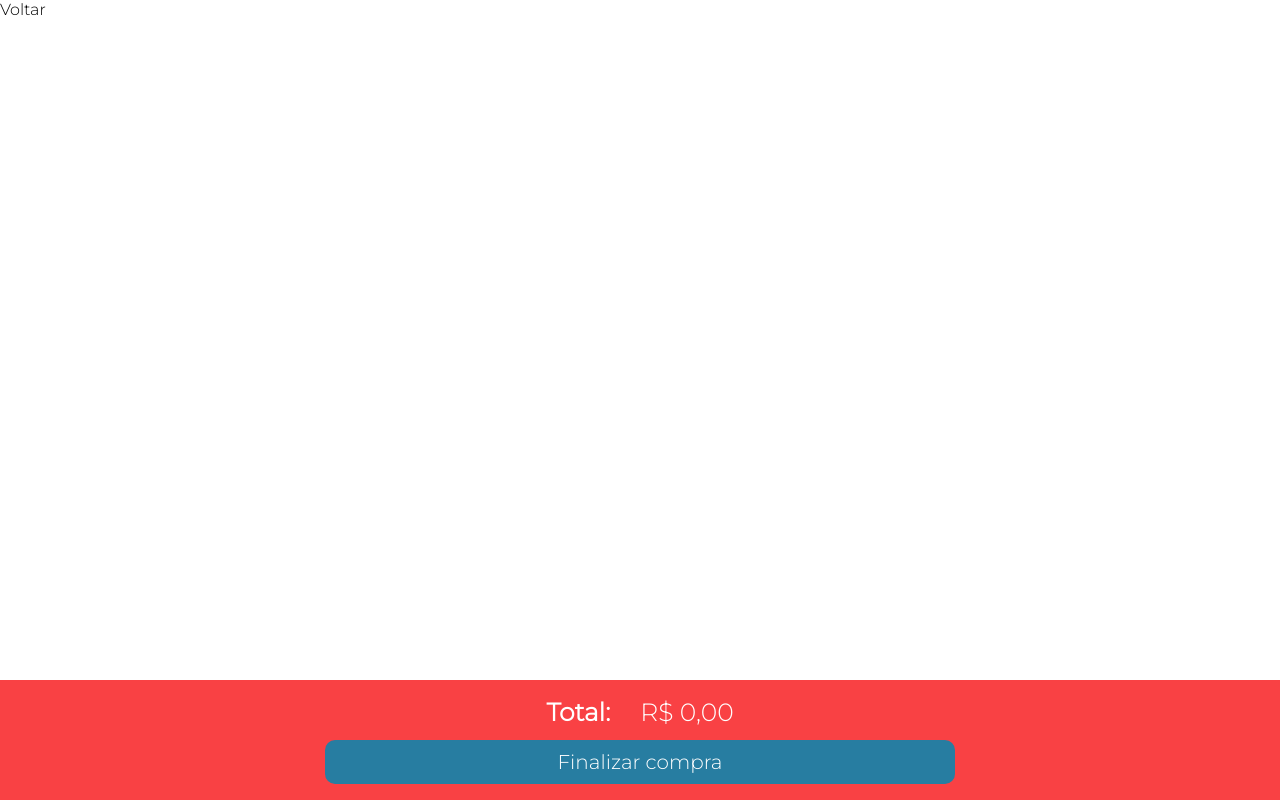
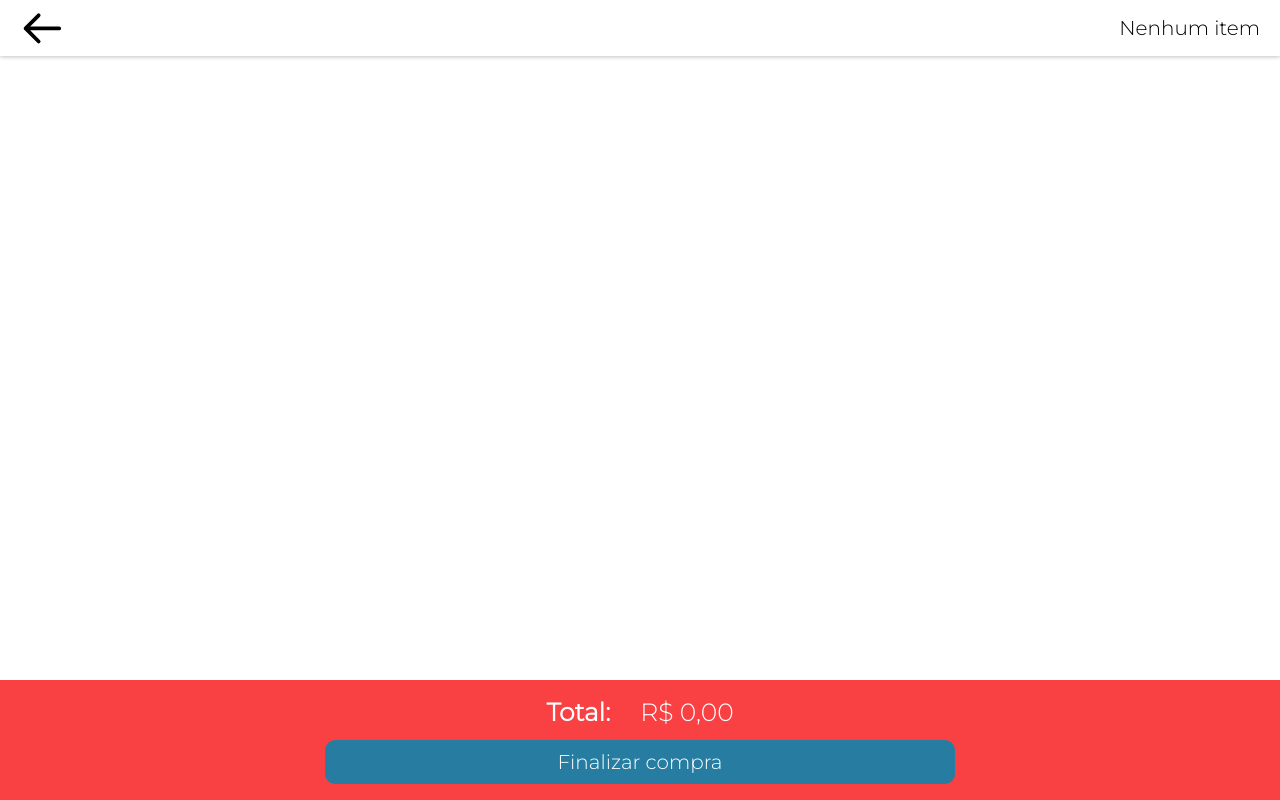
Before and after one commit to Braz99/ecommerce3, a React (Create React App) app: page /cart in a window 1280 px wide. Built offline with nearby package versions, Linux system fonts and the light colour scheme.

Commit message:
Cria e estiliza o componente que renderiza as informações do cart

```diff
--- /dev/null
+++ b/src/components/CartInformation.jsx
@@ -0,0 +1,40 @@
+import { useSelector } from "react-redux";
+import { useHistory } from "react-router-dom";
+
+export default function CartInformation() {
+  let history = useHistory();
+
+  let { cart } = useSelector((state) => state);
+
+  let cartItems =
+    cart.length > 0 ? cart.reduce((prev, item) => prev + item?.quantity, 0) : 0;
+
+  return (
+    <div className="cart-info">
+      <i className="cart-info-icon-back" onClick={() => history.push("/")}>
+        <svg
+          xmlns="http://www.w3.org/2000/svg"
+          className="h-6 w-6"
+          fill="none"
+          viewBox="0 0 24 24"
+          stroke="black"
+          strokeWidth={2}
+        >
+          <path
+            strokeLinecap="round"
+            strokeLinejoin="round"
+            d="M10 19l-7-7m0 0l7-7m-7 7h18"
+          />
+        </svg>
+      </i>
+
+      <span className="cart-total-items">
+        {cartItems === 0
+          ? "Nenhum item"
+          : cartItems === 1
+          ? `${cartItems} item`
+          : `${cartItems} itens`}
+      </span>
+    </div>
+  );
+}
--- a/src/pages/Cart/index.js
+++ b/src/pages/Cart/index.js
@@ -1,17 +1,15 @@
 import React from "react";
-import { useHistory } from "react-router-dom";
+import CartInformation from "../../components/CartInformation";
 import MainCart from "../../components/MainCart";
 import TotalValue from "../../components/TotalValue";
 import "../../styles/cart.css";
 import "../../styles/total-value.css";
+import "../../styles/cart-info.css";
 
 export default function Cart() {
-  let history = useHistory();
   return (
     <div className="layout-cart">
-      <div className="info-cart" onClick={() => history.push("/")}>
-        Voltar
-      </div>
+      <CartInformation />
       <MainCart />
       <TotalValue />
     </div>
--- /dev/null
+++ b/src/styles/cart-info.css
@@ -0,0 +1,51 @@
+.cart-info {
+  display: flex;
+  justify-content: space-between;
+  align-items: center;
+  padding: 0px 20px;
+  height: 100%;
+  box-shadow: 0px 1px 4px #c2c2c2;
+}
+
+.cart-info-icon-back {
+  width: 15%;
+  height: 80%;
+  cursor: pointer;
+}
+
+.cart-info-icon-back svg {
+  height: 100%;
+}
+
+.cart-total-items {
+  font-size: 20px;
+  user-select: none;
+}
+
+@media (max-width: 750px) {
+  .cart-total-items {
+    font-size: 18px;
+  }
+}
+
+@media (max-width: 350px) {
+  .cart-info-icon-back {
+    height: 100%;
+  }
+
+  .cart-info-icon-back svg {
+    width: 100%;
+  }
+
+  .cart-info {
+    padding: 0px 10px;
+  }
+
+  .cart-total-items {
+    font-size: 16px;
+  }
+
+  .cart-info-icon-back {
+    width: 10%;
+  }
+}
--- a/src/styles/home.css
+++ b/src/styles/home.css
@@ -68,7 +68,7 @@
   .home-list {
     grid-template-columns: 1fr;
     row-gap: 20px;
-    padding: 10px 40px;
+    padding: 20px 40px;
   }
 
   .product-name {
@@ -86,6 +86,6 @@
 
 @media (max-width: 300px) {
   .home-list {
-    padding: 0px 40px;
+    padding: 20px 40px;
   }
 }
```
Also changed, not shown: src/components/MainCart.jsx (indentation only).
